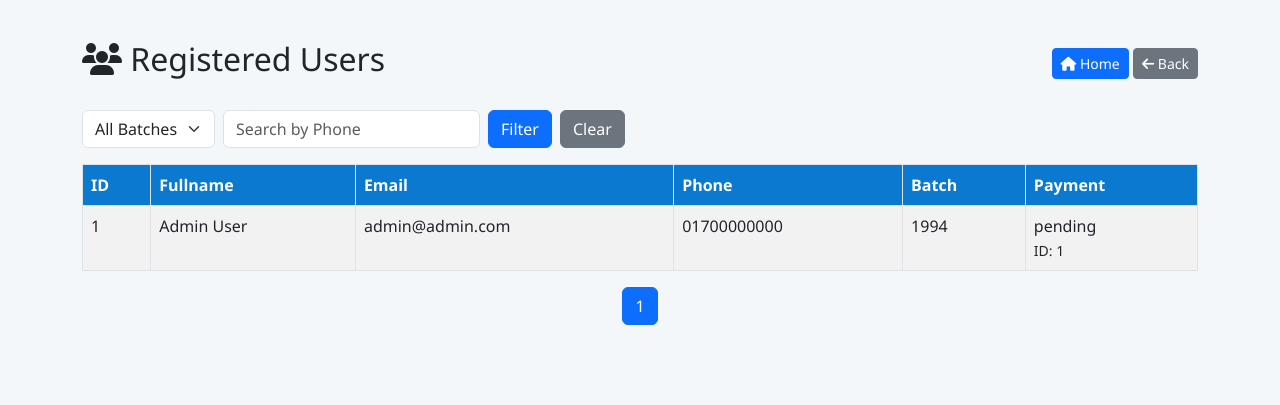
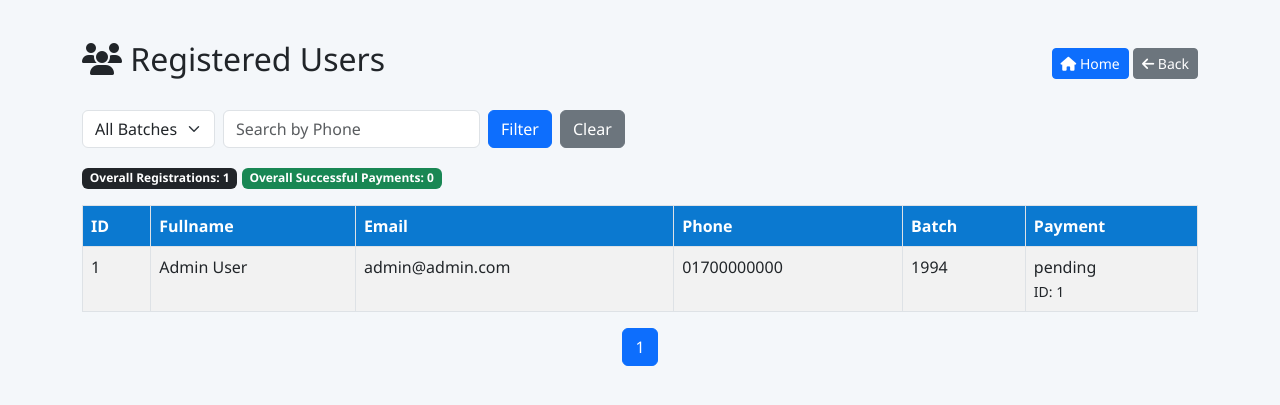
Before and after one commit to Shariarbup/reunion-registration, a PHP site: page /reunion/users.php in a window 1280 px wide. Shown: the top 405 px of the page. Run offline with PHP 8.4, Linux system fonts and the light colour scheme; data comes from the database, SQL or seed files in the repository; tables that the repository leaves empty hold one stand-in row (values such as "Sample post").

Commit message:
updated some code

```diff
--- a/users.php
+++ b/users.php
@@ -52,6 +52,17 @@ $sql .= " ORDER BY u.id DESC LIMIT $limit OFFSET $offset";
 $stmt = $pdo->prepare($sql);
 $stmt->execute($params);
 $users = $stmt->fetchAll();
+
+// Total registered users
+$stmt = $pdo->query("SELECT COUNT(*) FROM users");
+$overall_total_registrations = $stmt->fetchColumn();
+
+// Total successful payments
+$stmt = $pdo->query("SELECT COUNT(*)
+                     FROM payments
+                     WHERE status = 'success'");
+$overall_total_paid = $stmt->fetchColumn();
+
 ?>
 <!doctype html>
 <html lang="en">
@@ -114,6 +125,11 @@ $users = $stmt->fetchAll();
             <!-- Clear filter button -->
             <a href="users.php" class="btn btn-secondary">Clear</a>
         </form>
+        <!-- Overall Summary Section -->
+        <div class="mb-3">
+            <span class="badge bg-dark">Overall Registrations: <?= e($overall_total_registrations) ?></span>
+            <span class="badge bg-success">Overall Successful Payments: <?= e($overall_total_paid) ?></span>
+        </div>
 
         <?php if ($isSuperAdmin): ?>
             <a href="download_excel.php?batch=<?= e($batch_filter) ?>" class="btn btn-success mb-3">
```
Also changed, not shown: login.php (+24 -2 lines).
